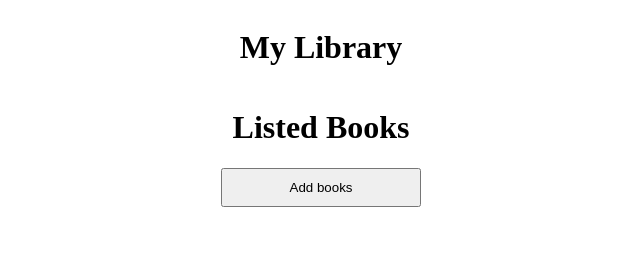
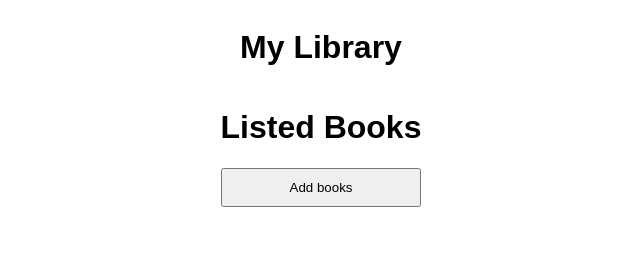
Before and after one commit to IannnnnW/odin_dynamic_lib, a plain HTML site: page index.html in a window 1280 px wide. Shown: the whole page, without its empty margins (319-959 px from the left). Drawn offline with Linux system fonts and the light colour scheme.

Commit message:
Made some minor changes

```diff
--- a/style.css
+++ b/style.css
@@ -1,6 +1,7 @@
 body{
     display: flex;
     justify-content: center;
+    font-family: 'DM Sans', sans-serif;
 }
 h1{
     text-align: center;
```
